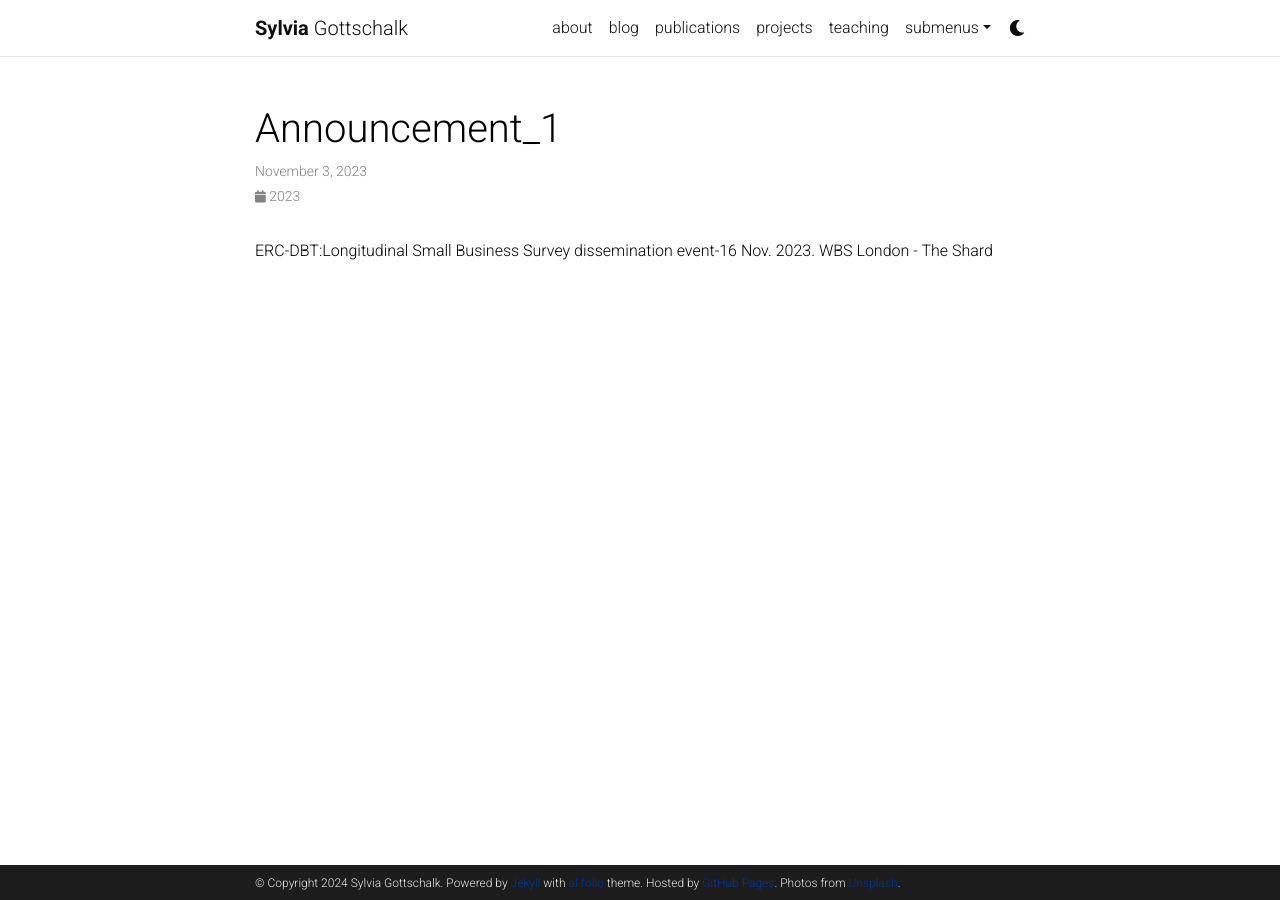
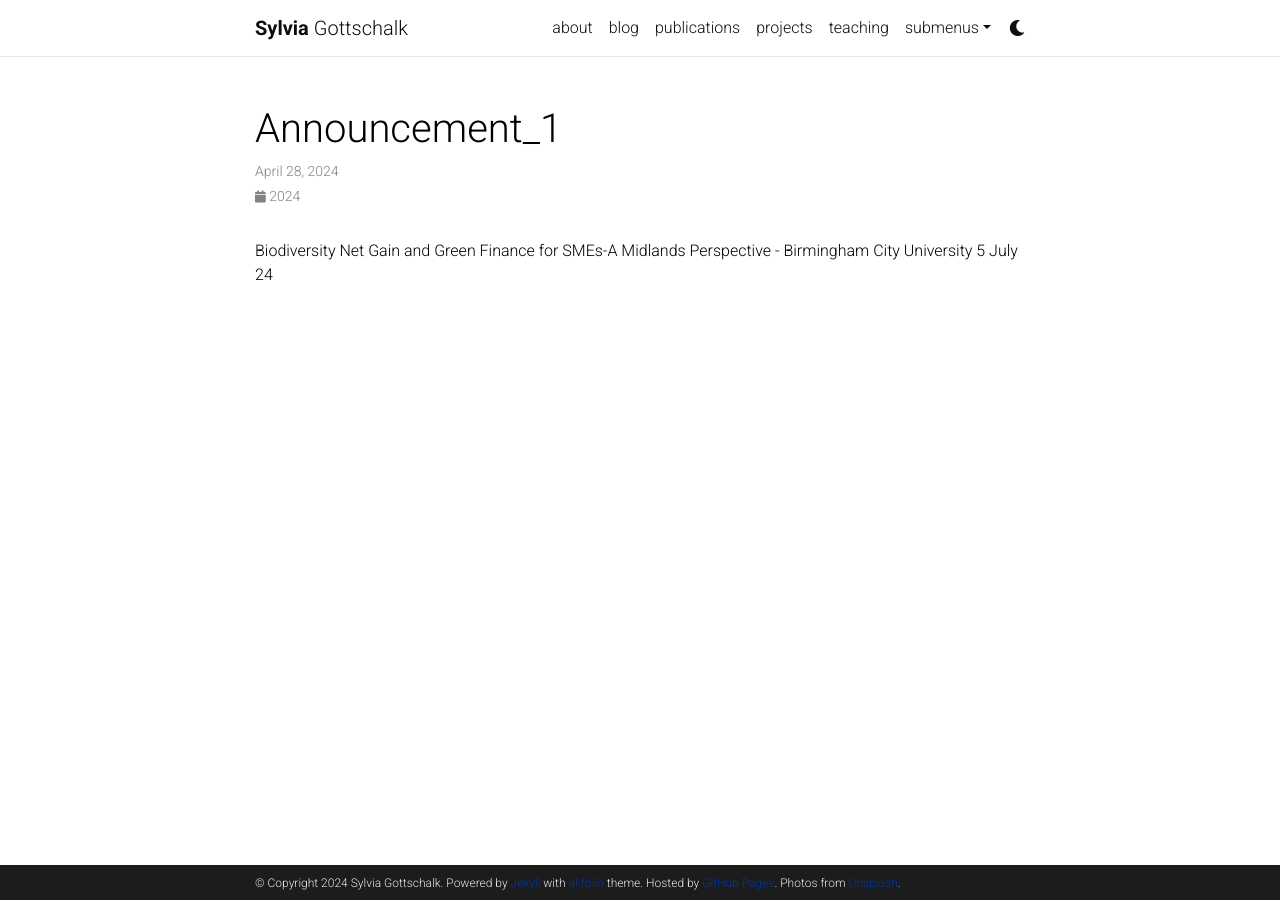
Before and after one commit to sdgottschalk/sgottschalk.io, a Jekyll site: the page built from _news/announcement_1.md, in a window 1280 px wide. Built offline with Jekyll 4.4.1, drawn with Linux system fonts in a browser that asks for light colours; comment, search, counter and statistics services are not loaded; a style sheet for code colours, icons or effects is not loaded.

Commit message:
Update announcement_1.md

```diff
--- a/_news/announcement_1.md
+++ b/_news/announcement_1.md
@@ -1,8 +1,8 @@
 ---
 layout: post
-date: 2023-11-3 15:59:00-0400
+date: 2024-04-28 15:59:00-0400
 inline: true
 related_posts: false
 ---
 
-ERC-DBT:Longitudinal Small Business Survey dissemination event-16 Nov. 2023. WBS London - The Shard
+Biodiversity Net Gain and Green Finance for SMEs-A Midlands Perspective - Birmingham City University 5 July 24
```
